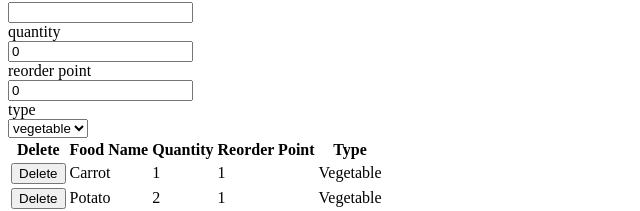
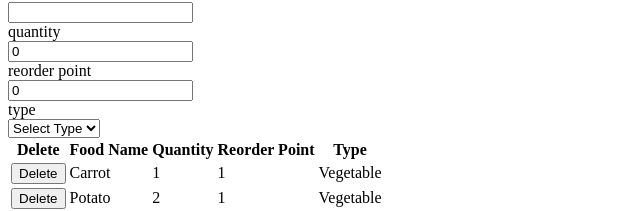
Before and after one commit to kjaf/e-gineeringInventory, a React (Create React App) app in the folder reactworkshopkylefetterman/: page / in a window 1280 px wide. Shown: the part 96-307 px from the top of the page, without its empty margins (0-640 px from the left). Built offline with nearby package versions, Linux system fonts and the light colour scheme; data requests are answered from the project's data file.

Commit message:
changes with the select

```diff
--- a/reactworkshopkylefetterman/src/App.tsx
+++ b/reactworkshopkylefetterman/src/App.tsx
@@ -44,7 +44,7 @@ const App = () => {
 
     //Implementing single onCHange handler by convention
     // id coorellates to the property in state
-    const onChange = (event:React.ChangeEvent<HTMLInputElement>) =>{
+    const onChange = (event:React.ChangeEvent<HTMLInputElement | HTMLSelectElement>) =>{
         const _newFood = {...newFood, [event.target.id]:event.target.value}
         setNewFood(_newFood)
     }
@@ -94,10 +94,10 @@ const App = () => {
         <>
             <h1>Pantry Manager</h1>
             <form>
-                <Input onChange={onChange} value={newFood.name} id="name" label="Name" />
-                <Input onChange={onChange}  value={newFood.quantity.toString()} id="quantity" label="quantity" />
-                <Input onChange={onChange} value={newFood.reOrderPoint.toString()} id="reOrderPoint" label="reorder point" />
-                <Select  value={newFood.type} id="type" label="type" options={[{label:"vegetable", value:"vegetable"},{label:"Grain", value:"Grain"},{label:"Fruit",value:"Fruit"}]} />
+                <Input  onChange={onChange} value={newFood.name} id="name" label="Name" />
+                <Input type="number" onChange={onChange}  value={newFood.quantity.toString()} id="quantity" label="quantity" />
+                <Input type="number" onChange={onChange} value={newFood.reOrderPoint.toString()} id="reOrderPoint" label="reorder point" />
+                <Select  onChange={onChange} value={newFood.type} id="type" label="type" options={[{label:"vegetable", value:"vegetable"},{label:"Grain", value:"Grain"},{label:"Fruit",value:"Fruit"}]} />
             </form>
             <table>
                 <thead>
--- a/reactworkshopkylefetterman/src/shared/Input.tsx
+++ b/reactworkshopkylefetterman/src/shared/Input.tsx
@@ -5,17 +5,17 @@ import React, { ChangeEvent, ChangeEventHandler } from "react";
   id: string;
   value:string;
   onChange: React.ChangeEventHandler<Element>;
-  type: "text" | "number" | "email" | "phone" | "date";
+  type?: "text" | "number" | "email" | "phone" | "date";
 };
 
-const Input = (props: InputProps) => {
+const Input = ({label, id, value, onChange, type="text"}:InputProps) => {
   return (
     <>
 
         <div>
-          <label htmlFor={props.id}>{props.label}</label>
+          <label htmlFor={id}>{label}</label>
           <br />
-          <input onChange={props.onChange} type={props.type} id={props.id} value={props.value}></input>
+          <input onChange={onChange} type={type} id={id} value={value}></input>
         </div>
 
     </>
--- a/reactworkshopkylefetterman/src/shared/Select.tsx
+++ b/reactworkshopkylefetterman/src/shared/Select.tsx
@@ -12,15 +12,17 @@ type SelectProps ={
     label:string;
     options:SelectOption[]
     value:string;
+    onChange: React.ChangeEventHandler<Element>;
 }
 
 const Input = (props:SelectProps) => {
 
     return (
             <>
-             <label htmlFor={props.id}>{props.label}</label>
-             <br />
-                    <select>
+               <label htmlFor={props.id}>{props.label}</label>
+               <br />
+                    <select id={props.id} onChange={props.onChange} value={props.value}>
+                    <option>Select Type</option>
                     {props.options.map(option=>{
                         return(
                             <option selected={props.value==option.value} key={option.value} value={option.value}>{option.label}</option>
```
